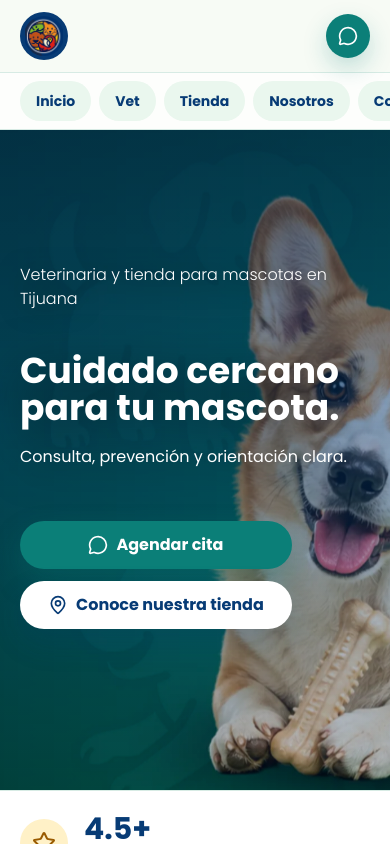
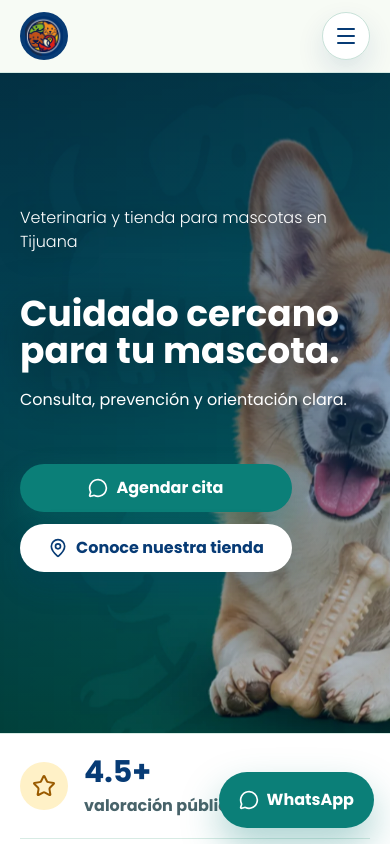
Before and after one commit to angel-plata-design/la-manada-veterinaria, a Next.js app: page / in a window 390 px wide. Shown: the top 844 px of the page. Built offline with nearby package versions, Linux system fonts and the light colour scheme.

Commit message:
Improve mobile navigation

```diff
--- a/app/page.tsx
+++ b/app/page.tsx
@@ -7,6 +7,7 @@ import {
   HeartHandshake,
   HeartPulse,
   MapPin,
+  Menu,
   MessageCircle,
   PawPrint,
   Scissors,
@@ -29,14 +30,6 @@ const facebookUrl = 'https://www.facebook.com/LaManadaMx/?ref=fb';
 const navLinks = [
   { href: '#inicio', label: 'Inicio' },
   { href: '#veterinaria', label: 'Veterinaria' },
-  { href: '#tienda', label: 'Tienda' },
-  { href: '#nosotros', label: 'Nosotros' },
-  { href: '#contacto', label: 'Contacto' },
-];
-
-const mobileNavLinks = [
-  { href: '#inicio', label: 'Inicio' },
-  { href: '#veterinaria', label: 'Vet' },
   { href: '#tienda', label: 'Tienda' },
   { href: '#nosotros', label: 'Nosotros' },
   { href: '#contacto', label: 'Contacto' },
@@ -286,34 +279,44 @@ export default function Home() {
           <div className="flex items-center gap-2">
             <a
               href={whatsappUrl}
-              className="hidden min-h-11 cursor-pointer items-center justify-center rounded-full bg-[#0b7f78] px-5 text-sm font-bold text-white shadow-[0_10px_24px_rgba(11,127,120,0.24)] transition hover:bg-[#096b66] focus:outline-none focus:ring-4 focus:ring-[#9fe3d3] sm:inline-flex"
+              className="hidden min-h-11 cursor-pointer items-center justify-center rounded-full bg-[#0b7f78] px-5 text-sm font-bold text-white shadow-[0_10px_24px_rgba(11,127,120,0.24)] transition hover:bg-[#096b66] focus:outline-none focus:ring-4 focus:ring-[#9fe3d3] md:inline-flex"
             >
               <MessageCircle aria-hidden="true" className="mr-2 h-4 w-4" />
               WhatsApp
             </a>
-            <a
-              href={whatsappUrl}
-              className="inline-flex h-11 w-11 cursor-pointer items-center justify-center rounded-full bg-[#0b7f78] text-white shadow-[0_10px_24px_rgba(11,127,120,0.24)] transition hover:bg-[#096b66] focus:outline-none focus:ring-4 focus:ring-[#9fe3d3] sm:hidden"
-              aria-label="WhatsApp"
+            <details className="group relative md:hidden">
+              <summary
+                className="flex h-12 w-12 cursor-pointer items-center justify-center rounded-full border border-[#c8e1d8] bg-white text-[#073b75] shadow-[0_12px_28px_rgba(7,59,117,0.12)] transition hover:bg-[#eaf7ee] focus:outline-none focus:ring-4 focus:ring-[#9fe3d3]"
+                aria-label="Abrir menú"
               >
-              <MessageCircle aria-hidden="true" className="h-5 w-5" />
-            </a>
-          </div>
-        </nav>
-        <div className="border-t border-[#d7ebe4] bg-white/78 md:hidden">
-          <div className="mx-auto flex max-w-7xl gap-2 overflow-x-auto px-5 py-2 sm:px-8">
-            {mobileNavLinks.map((link) => (
+                <Menu aria-hidden="true" className="h-6 w-6" />
+              </summary>
+              <div className="absolute right-0 top-[calc(100%+0.75rem)] z-50 w-[min(82vw,320px)] overflow-hidden rounded-lg border border-[#d7ebe4] bg-white shadow-[0_22px_54px_rgba(7,59,117,0.18)]">
+                <div className="grid p-2">
+                  {navLinks.map((link) => (
                     <a
                       key={link.href}
-                className="flex h-10 shrink-0 cursor-pointer items-center justify-center rounded-full bg-[#eaf7ee] px-4 text-sm font-bold text-[#073b75] transition hover:bg-[#d9f8ee] focus:outline-none focus:ring-4 focus:ring-[#9fe3d3]"
                       href={link.href}
+                      className="flex min-h-12 cursor-pointer items-center justify-between rounded-md px-4 text-base font-bold text-[#073b75] transition hover:bg-[#eaf7ee] hover:text-[#0b7f78] focus:outline-none focus:ring-4 focus:ring-[#9fe3d3]"
                     >
                       {link.label}
+                      <PawPrint aria-hidden="true" className="h-4 w-4 text-[#0b7f78]" />
                     </a>
                   ))}
                 </div>
               </div>
+            </details>
+          </div>
+        </nav>
       </header>
+      <a
+        href={whatsappUrl}
+        className="fixed bottom-[calc(1rem+env(safe-area-inset-bottom))] right-4 z-50 inline-flex min-h-14 cursor-pointer items-center justify-center rounded-full bg-[#0b7f78] px-5 text-base font-bold text-white shadow-[0_18px_38px_rgba(11,127,120,0.34)] transition hover:bg-[#096b66] focus:outline-none focus:ring-4 focus:ring-[#9fe3d3] md:hidden"
+        aria-label="WhatsApp de La Manada"
+      >
+        <MessageCircle aria-hidden="true" className="mr-2 h-5 w-5" />
+        WhatsApp
+      </a>
 
       <section id="inicio" className="relative overflow-hidden bg-[#eaf7ee] text-white">
         {heroSlides.map((slide, index) => (
```
Lines whose indentation alone changed are shown as unchanged.
